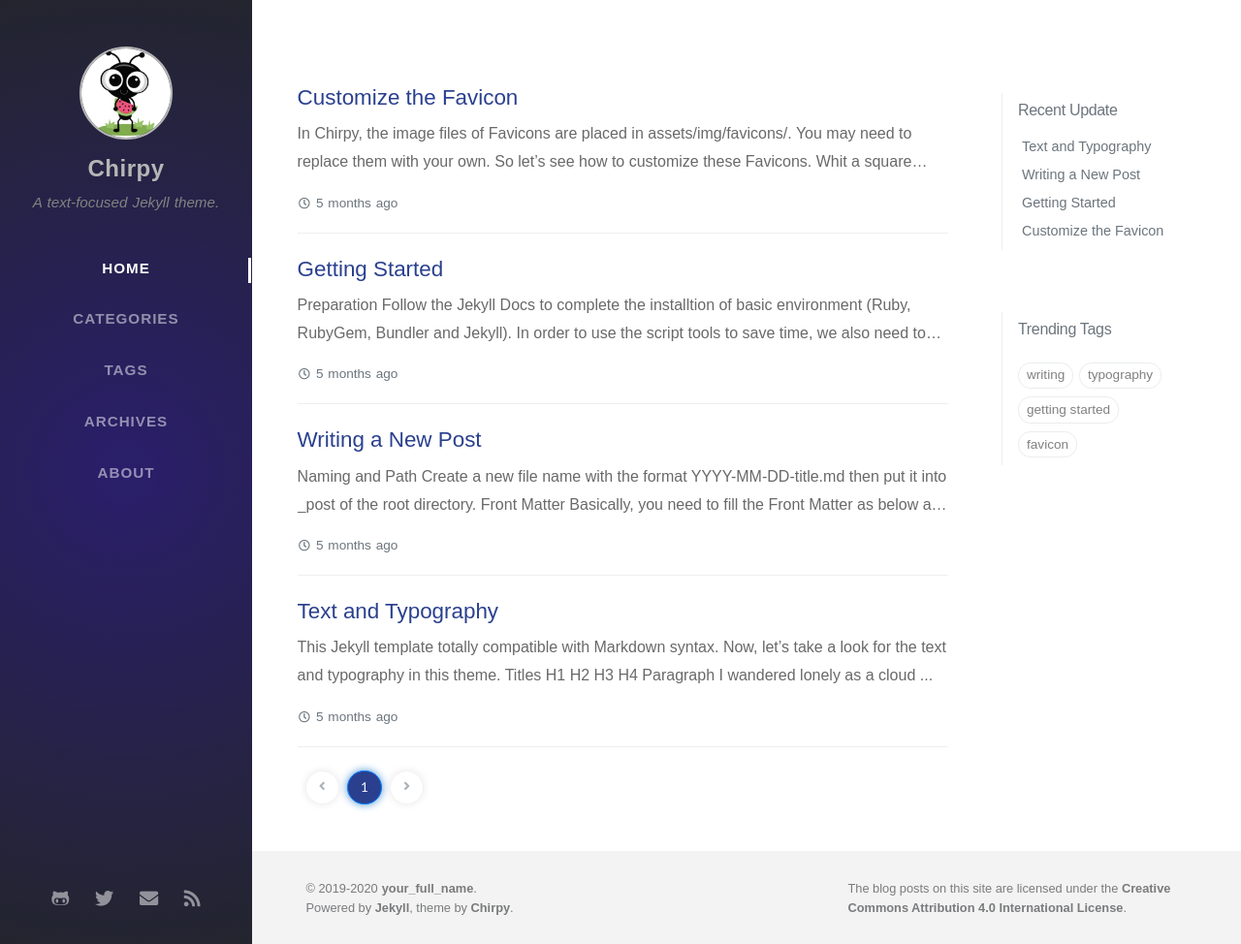
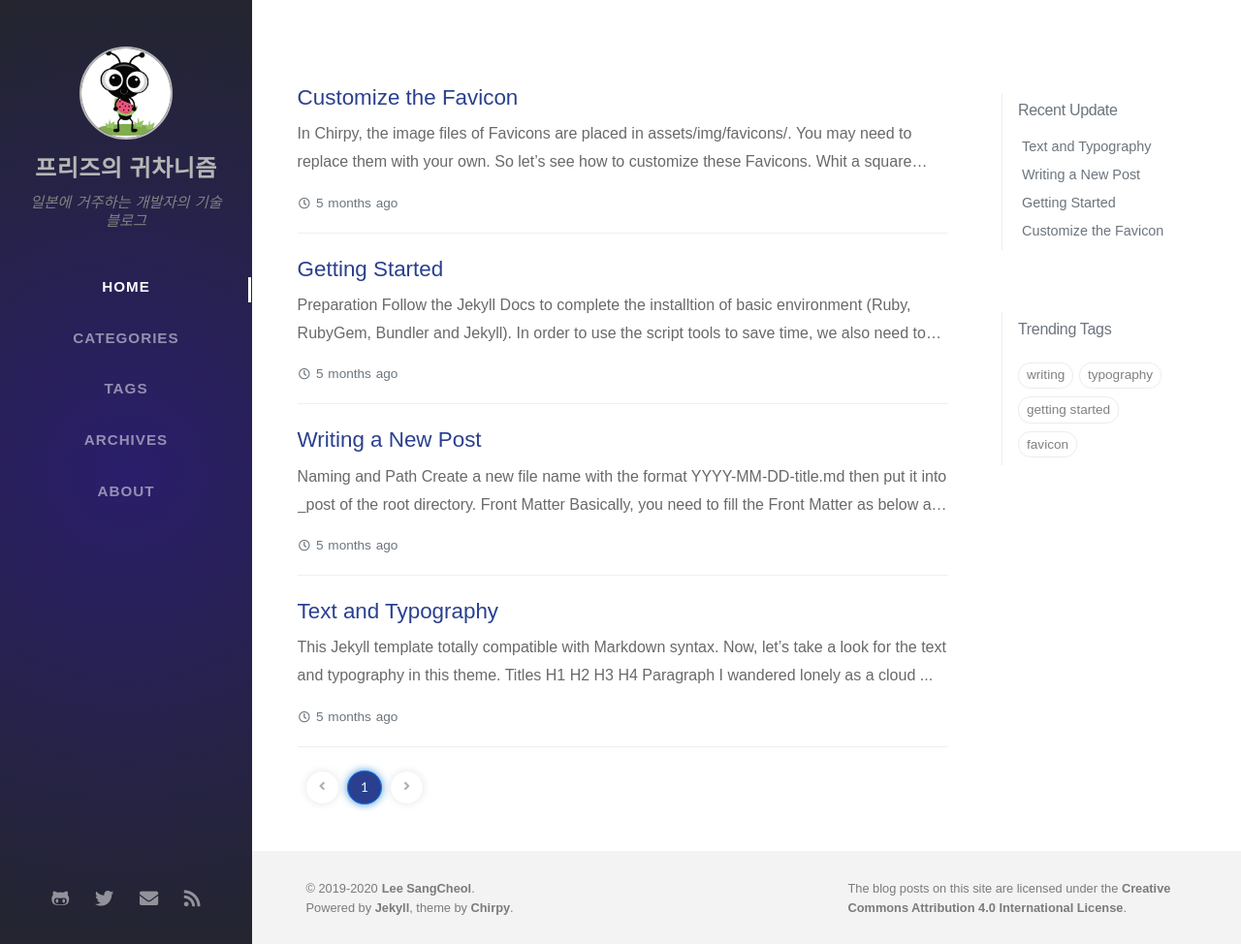
Before and after one commit to FREEZ2385/freez2385.github.io, a Jekyll site: the page built from index.html, in a window 1280 px wide and 974 px high. Shown: the whole window at 97% size. Built offline with Jekyll 4.4.1, drawn with Linux system fonts in a browser that asks for light colours; nearby versions of some CDN libraries; some web fonts are replaced; the list of posts is cut into pages by our own code; comment, search, counter and statistics services are not loaded.

Commit message:
Update _config.yml

```diff
--- a/_config.yml
+++ b/_config.yml
@@ -8,9 +8,9 @@
 # jekyll-seo-tag settings › https://github.com/jekyll/jekyll-seo-tag/blob/master/docs/usage.md
 #--------------------------
 
-title: Chirpy                          # the main title
+title: 프리즈의 귀차니즘                          # the main title
 
-tagline: A text-focused Jekyll theme.  # it will display as the sub-title
+tagline: 일본에 거주하는 개발자의 기술 블로그  # it will display as the sub-title
 
 description: >-                        # used by seo meta and the atom feed
   A minimal, portfolio, sidebar, bootstrap Jekyll theme with responsive web design and focuses on text presentation.
@@ -23,14 +23,14 @@
 avatar: /assets/img/sample/avatar.jpg   # support internet resources
 
 github:
-  username: github_username             # change to your github username
+  username: FREEZ2385             # change to your github username
 
 twitter:
   username: twitter_username            # change to your twitter username
 
 social:
-  name: your_full_name                  # it will shows as the copyright owner in Footer
-  email: example@doamin.com             # change to your email address
+  name: Lee SangCheol                  # it will shows as the copyright owner in Footer
+  email: schlee9703@gmail.com            # change to your email address
   links:
     # The first element serves as the copyright owner's link
     - https://twitter.com/username      # change to your twitter homepage
@@ -47,7 +47,7 @@
 baseurl: ''
 
 # Change to your timezone › http://www.timezoneconverter.com/cgi-bin/findzone/findzone
-timezone: Asia/Shanghai
+timezone: Asia/Tokyo
 
 google_analytics:
   # Fill with your Google Analytics ID
```
